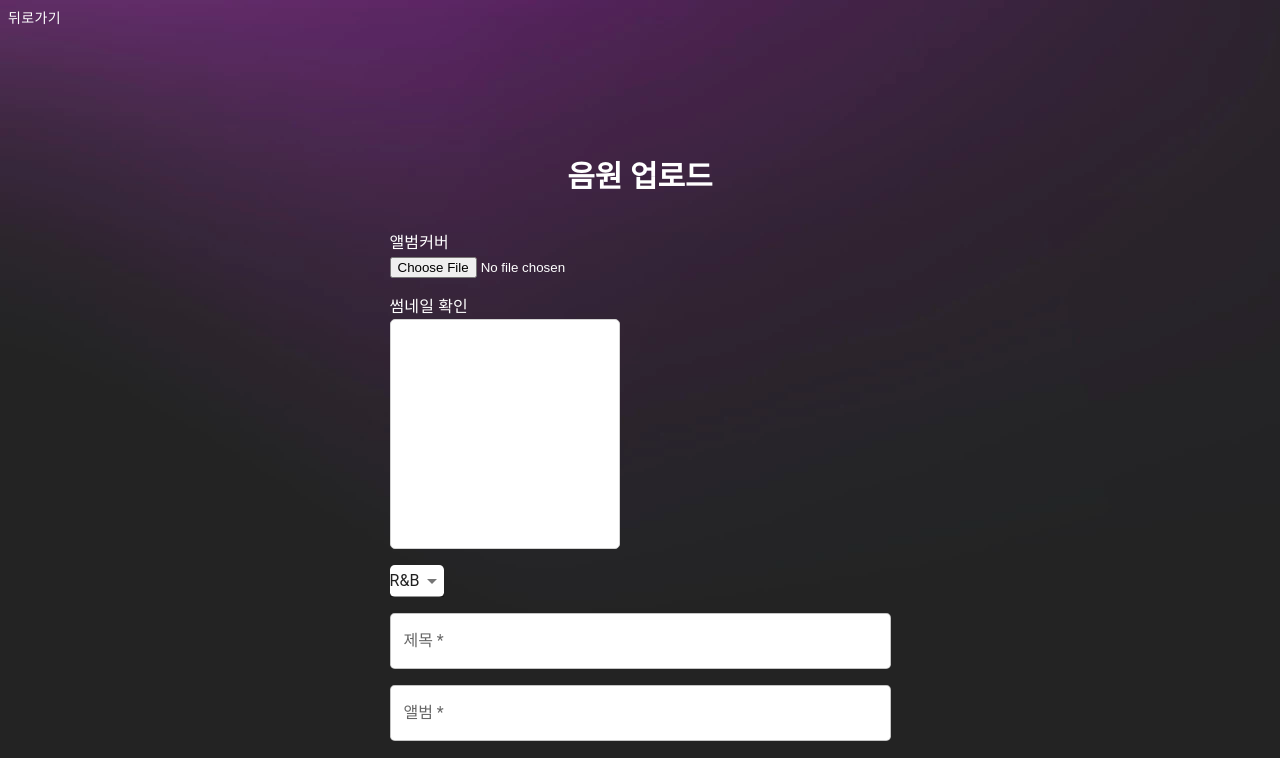
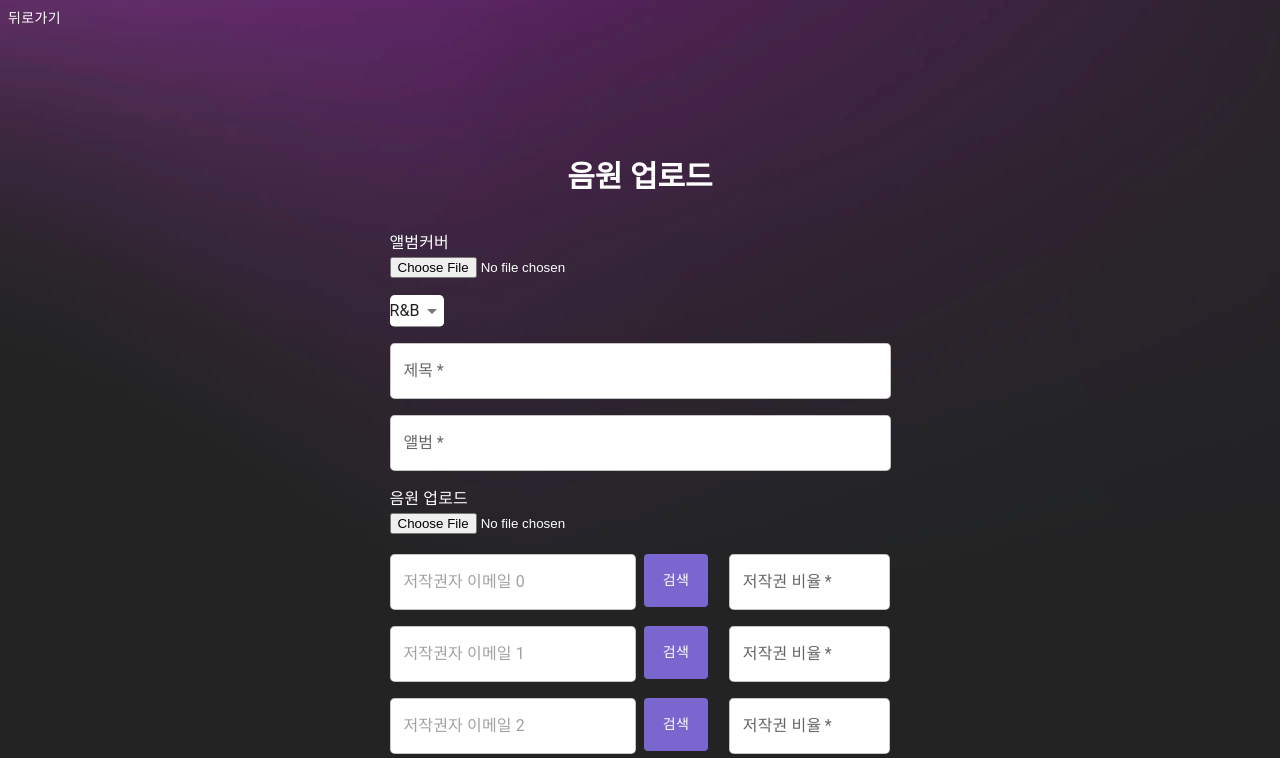
Before and after one commit to UXMUnderGraduate/22-S-Front, a React (Create React App) app: page /upload in a window 1280 px wide. Shown: the top 758 px of the page. Built offline with nearby package versions, Linux system fonts and the light colour scheme; sample sign-in values are in the browser's storage.

Commit message:
feat: 업로드 페이지 수정

```diff
--- a/src/page/UploadPage.jsx
+++ b/src/page/UploadPage.jsx
@@ -1,4 +1,4 @@
-import React, { useState, useEffect } from 'react';
+import React, { useState } from 'react';
 import axios from 'axios';
 import {
   Button,
@@ -18,7 +18,6 @@ import {
   MenuItem,
 } from '@mui/material/';
 import { useNavigate } from 'react-router-dom';
-import { useDropzone } from 'react-dropzone';
 import styled from 'styled-components';
 import { ListItemButton, Drawer, List, Divider, ListItem, ListItemText } from '@mui/material';
 
@@ -28,42 +27,12 @@ import { init, deployContract } from '../services/contract';
 const Boxs = styled(Box)`
   padding-bottom: 40px !important;
 `;
-const thumbsContainer = {
-  display: 'flex',
-  flexDirection: 'row',
-  flexWrap: 'wrap',
-  marginTop: 0,
-  padding: 0,
-  width: 230,
-  height: 230,
-  borderRadius: 5,
-  border: '1px solid lightgray',
-  backgroundColor: 'white',
-};
-
-const thumb = {
-  position: 'relative',
-  display: 'inline-flex',
-  borderRadius: 2,
-  marginBottom: 8,
-  marginRight: 8,
-  width: 230,
-  height: 230,
-  padding: 4,
-  boxSizing: 'border-box',
-};
-
-const thumbInner = {
-  display: 'flex',
-  minWidth: 0,
-  overflow: 'hidden',
-};
-
 const img = {
   display: 'block',
   width: 220,
   height: 220,
 };
+
 const FormHelperTexts = styled(FormHelperText)`
   width: 100%;
   padding-left: 16px;
@@ -94,12 +63,14 @@ function UploadPage() {
   });
   const navigate = useNavigate();
   const [state, setState] = React.useState({
+    index: 0,
     bottom: false,
   });
   const [data, setData] = useState([]);
-  const [holder, setholder] = useState([]);
-  const [rate, setRate] = useState([]);
-  const [wallet, setWallet] = useState([]);
+  const [holder, setholder] = useState(Array(3).fill(''));
+  const [holderNick, setHolderNick] = useState(Array(3).fill(''));
+  const [rate, setRate] = useState(Array(3).fill(''));
+  const [wallet, setWallet] = useState(Array(3).fill(''));
   const [image, setImage] = useState('');
   const [checked, setChecked] = useState(false);
   const [file, setFile] = useState([]);
@@ -114,7 +85,19 @@ function UploadPage() {
 
   const handleImage = (event) => {
     setImage(event.target.files[0]);
+    encodeFileToBase64(event.target.files[0]);
   };
+  const encodeFileToBase64 = (fileBlob) => {
+    const reader = new FileReader();
+    reader.readAsDataURL(fileBlob);
+    return new Promise((resolve) => {
+      reader.onload = () => {
+        setImageSrc(reader.result);
+        resolve();
+      };
+    });
+  };
+  const [imageSrc, setImageSrc] = useState('');
 
   const handleAgree = (event) => {
     setChecked(event.target.checked);
@@ -128,18 +111,25 @@ function UploadPage() {
     setFile(event.target.files[0]);
   };
 
-  const handleOnKeyPress = (e) => {
-    if (e.key == ' ') {
-      handleRate(e);
-    }
-  };
-  const handleRate = (e) => {
-    setRate((rate) => {
-      return [...rate, e.target.value];
-    });
+  // const handleOnKeyPress = (e) => {
+  //   if (e.key == ' ') {
+  //     handleRate(e);
+  //   }
+  // };
+  const handleRate = (e, index) => {
+    let newRate = rate;
+    newRate[index] = e.target.value;
+    setRate(newRate);
+    console.log('new rate:', rate);
   };
 
   function clickSubmit() {
+    console.log('=================');
+    console.log('Holder:', holder);
+    console.log('HolderNick', holderNick);
+    console.log('Rate: ', rate);
+    console.log('Wallet: ', wallet);
+
     if (confirm('한번 업로드 하면 수정이 불가능합니다. 업로드 하시겠습니까?')) {
       //form submit
     } else {
@@ -148,26 +138,27 @@ function UploadPage() {
   }
 
   const toggleDrawer = (anchor, open) => (event) => {
+    const index = event.target.getAttribute('data-index');
     handleOnClick();
 
     if (event.type === 'keydown' && (event.key === 'Tab' || event.key === 'Shift')) {
       return;
     }
-    setState({ ...state, [anchor]: open });
+    setState({ ...state, index, [anchor]: open });
   };
 
-  const holderlist = (item) => {
-    setholder((holder) => {
-      console.log(holder);
-      return [...holder, item];
-    });
+  const handleHolder = (item) => {
+    let newHolder = holder;
+    newHolder[state.index] = item;
+    setholder(newHolder);
+    console.log('new holder:', holder);
   };
 
-  const walletList = (item) => {
-    setWallet((addr) => {
-      console.log(addr);
-      return [...addr, item];
-    });
+  const handleWallet = (item) => {
+    let newWallet = wallet;
+    newWallet[state.index] = item;
+    setWallet(newWallet);
+    console.log('new wallet', wallet);
   };
 
   const list = (anchor) => (
@@ -183,8 +174,10 @@ function UploadPage() {
           <ListItem style={{ color: 'Black' }} key={item.id}>
             <ListItemButton
               onClick={() => {
-                holderlist(item.id);
-                walletList(item.wallet);
+                let newHolderNick = holderNick;
+                newHolderNick[state.index] = item.email;
+                handleHolder(item.id);
+                handleWallet(item.wallet);
               }}
             >
               <ListItemText primary={item.nickname} />
@@ -196,9 +189,13 @@ function UploadPage() {
     </Box>
   );
 
-  const onChangeSearch = (e) => {
-    setSearch(e.target.value);
-    toggleDrawer(anchor, true);
+  const onChangeSearch = (e, index) => {
+    const value = e.target.value;
+    let newHolderNick = holderNick;
+    newHolderNick[index] = value;
+    setHolderNick(newHolderNick);
+    setSearch(value);
+    // toggleDrawer(anchor, true);
   };
 
   const handleOnClick = async () => {
@@ -222,37 +219,6 @@ function UploadPage() {
         console.log(err);
       });
   };
-  //앨범 커버 드래그앤드롭
-  const [images, setImages] = useState([]);
-  const { getRootProps, getInputProps } = useDropzone({
-    accept: 'image/*',
-    onDrop: (acceptedImages) => {
-      setImages(
-        acceptedImages.map((image) =>
-          Object.assign(image, {
-            preview: URL.createObjectURL(image),
-          }),
-        ),
-      );
-      handleImage(image);
-    },
-  });
-
-  const thumbs = images.map((image) => (
-    <div style={thumb} key={image.name}>
-      <div style={thumbInner}>
-        <img src={image.preview} style={img} alt="" />
-      </div>
-    </div>
-  ));
-
-  useEffect(
-    () => () => {
-      // Make sure to revoke the Object URL to avoid memory leaks
-      images.forEach((image) => URL.revokeObjectURL(image.preview));
-    },
-    [images],
-  );
 
   const createFormData = (postData) =>
     Object.keys(postData).reduce((formData, key) => {
@@ -437,7 +403,7 @@ function UploadPage() {
             </Typography>
             <Boxs component="form" noValidate sx={{ mt: 3 }} onSubmit={handleSubmit}>
               <FormControl component="fieldset" variant="standard">
-                <Grid container spacing={2}>
+                <Grid container rowSpacing={2} columnSpacing={{ xs: 1, sm: 1, md: 1 }}>
                   <Grid item xs={12}>
                     <label style={{ color: 'white' }}>앨범커버</label> <br />
                     <input
@@ -450,13 +416,8 @@ function UploadPage() {
                       onChange={handleImage}
                     />
                   </Grid>
-                  <Grid item xs={12}>
-                    <label style={{ color: 'white' }}>썸네일 확인</label>
-                    <div {...getRootProps({ className: 'dropzone' })}>
-                      <input {...getInputProps()} />
-                      <aside style={thumbsContainer}> {thumbs}</aside>
-                    </div>
-                  </Grid>
+                  {imageSrc && <img src={imageSrc} alt="preview-img" style={img} />}
+
                   <Grid item xs={12}>
                     <Select
                       sx={{ backgroundColor: 'white', borderRadius: '0.3em' }}
@@ -484,7 +445,6 @@ function UploadPage() {
                       label="제목"
                     />
                   </Grid>
-
                   <Grid item xs={12}>
                     <TextField
                       sx={{ backgroundColor: 'white', borderRadius: '0.3em' }}
@@ -496,7 +456,6 @@ function UploadPage() {
                       label="앨범"
                     />
                   </Grid>
-
                   <Grid item xs={12}>
                     <label style={{ color: 'white' }}>
                       음원 업로드
@@ -512,7 +471,54 @@ function UploadPage() {
                     />
                   </Grid>
                   <FormHelperTexts>{musicError}</FormHelperTexts>
-
+                  {rate.map((_, index) => {
+                    return (
+                      <>
+                        <Grid item xs={12} sm={6}>
+                          <TextField
+                            sx={{ backgroundColor: 'white', borderRadius: '0.3em' }}
+                            required
+                            placeholder={`저작권자 이메일 ${index}`}
+                            inputProps={ariaLabel}
+                            onChange={(e) => {
+                              onChangeSearch(e, index);
+                            }}
+                            value={holderNick[index]}
+                          />
+                        </Grid>
+                        <Grid item xs={12} sm={2}>
+                          <Button
+                            data-index={index}
+                            style={{ backgroundColor: '#7966ce', height: '95%', color: 'white' }}
+                            onClick={toggleDrawer(anchor, true)}
+                          >
+                            {' '}
+                            검색
+                          </Button>
+                        </Grid>
+                        <Grid item xs={12} sm={4}>
+                          <TextField
+                            sx={{ backgroundColor: 'white', borderRadius: '0.3em' }}
+                            variant="outlined"
+                            required
+                            fullWidth
+                            id="copyright"
+                            label="저작권 비율"
+                            name="copyright"
+                            autoComplete="copyright"
+                            color="secondary"
+                            onChange={(e) => {
+                              handleRate(e, index);
+                            }}
+                          />
+                        </Grid>
+                      </>
+                    );
+                  })}
+                  <Drawer anchor={anchor} open={state[anchor]} onClose={toggleDrawer(anchor, false)}>
+                    {list(anchor)}
+                  </Drawer>
+                  {/*
                   <Grid item xs={12} sm={6}>
                     <TextField
                       sx={{ backgroundColor: 'white', borderRadius: '0.3em' }}
@@ -578,7 +584,6 @@ function UploadPage() {
                       onKeyPress={handleOnKeyPress}
                     />
                   </Grid>
-
                   <Grid item xs={12} sm={6}>
                     <TextField
                       sx={{ backgroundColor: 'white', borderRadius: '0.3em' }}
@@ -611,8 +616,8 @@ function UploadPage() {
                       onKeyPress={handleOnKeyPress}
                     />
                   </Grid>
+                  */}
                   <FormHelperTexts>{rateError}</FormHelperTexts>
-
                   <Grid item xs={12}>
                     <textarea
                       sx={{ backgroundColor: 'white', borderRadius: '0.3em' }}
@@ -624,7 +629,6 @@ function UploadPage() {
                       placeholder="가사"
                     />
                   </Grid>
-
                   <Grid item xs={12}>
                     <FormControlLabel
                       control={
```
